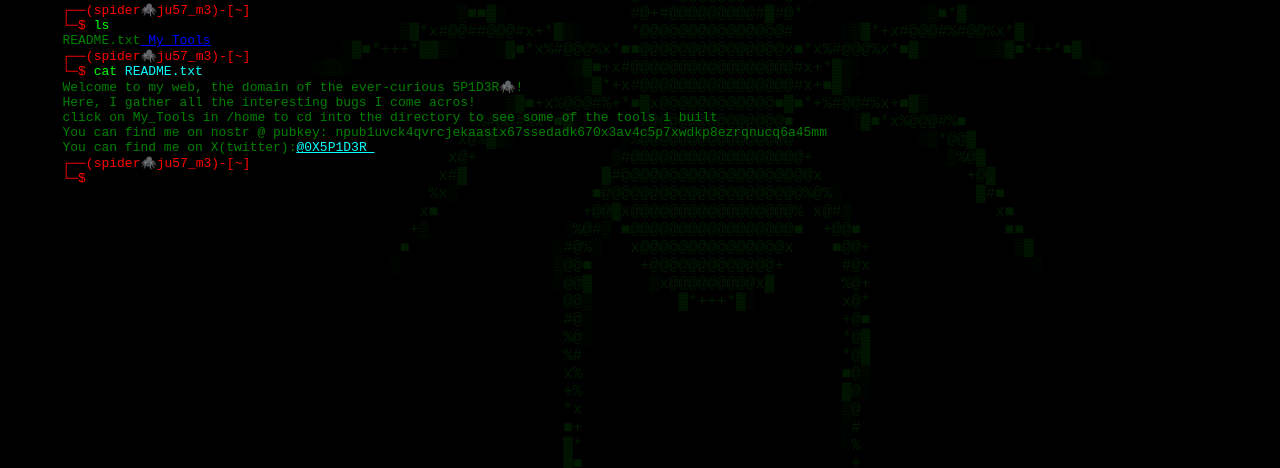
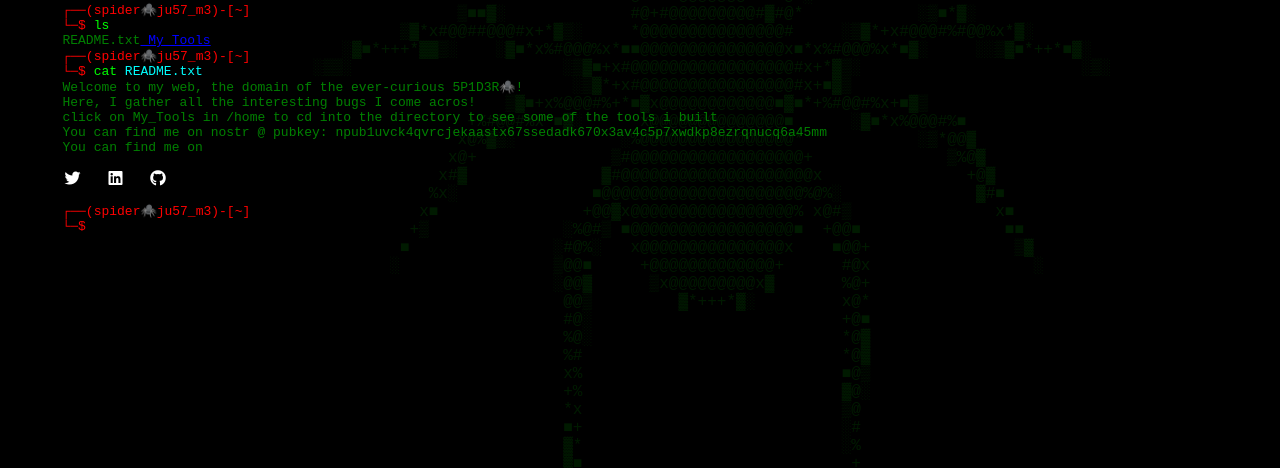
Before and after one commit to 0X5P1D3R/0X5P1D3R.github.io, a plain HTML site: page index.html in a window 1280 px wide. Shown: the part 332-800 px from the top of the page. Drawn offline with Linux system fonts and the light colour scheme.

Commit message:
Initial commit

```diff
--- a/index.html
+++ b/index.html
@@ -5,6 +5,7 @@
     <meta name="viewport" content="width=device-width, initial-scale=1.0">
     <meta name="viewport" content="width=1024">
     <title>5P1D3RW3B</title>
+    <link rel="stylesheet" href="https://cdnjs.cloudflare.com/ajax/libs/font-awesome/5.15.4/css/all.min.css">
     <style>
 	 #tryhackme-badge {
 	        position: fixed;
@@ -79,6 +80,15 @@
                 font-size: 14px;
             }
         }
+        .social-icons a {
+            color: white; /* Set the color of the icons */
+            background-color: black; /* Set the background color of the icons */
+            padding: 5px; /* Add padding to the icons for better visibility */
+            border-radius: 5px; /* Add border-radius for a better appearance */
+            margin: 5px; /* Add margin for spacing between icons */
+            text-decoration: none; /* Remove underline for the icons */
+        }
+
     </style>
 	<div class="container">
     	   <div id="tryhackme-badge">
@@ -119,7 +129,8 @@
 	Here, I gather all the interesting bugs I come acros!
 	click on My_Tools in /home to cd into the directory to see some of the tools i built
         You can find me on nostr @ pubkey: npub1uvck4qvrcjekaastx67ssedadk670x3av4c5p7xwdkp8ezrqnucq6a45mm
-	You can find me on X(twitter):<span><a style="color: cyan" href="https://x.com/0X5P1D3R">@0X5P1D3R </a></span>
+	You can find me on<div class="social-icons">
+       <a href="https://x.com/0X5P1D3R"><i class="fab fa-twitter"></i></a> <a href="https://linkedin.com/in/your_username"><i class="fab fa-linkedin"></i></a> <a href="https://github.com/0X5P1D3R"><i class="fab fa-github"></i></a></div>
         <span style="color: red;">┌──(spider🕷️ju57_m3)-[~]
 	└─$</span><div class="blink" style="display: inline-block; color: white;"> █</div>
 
```
